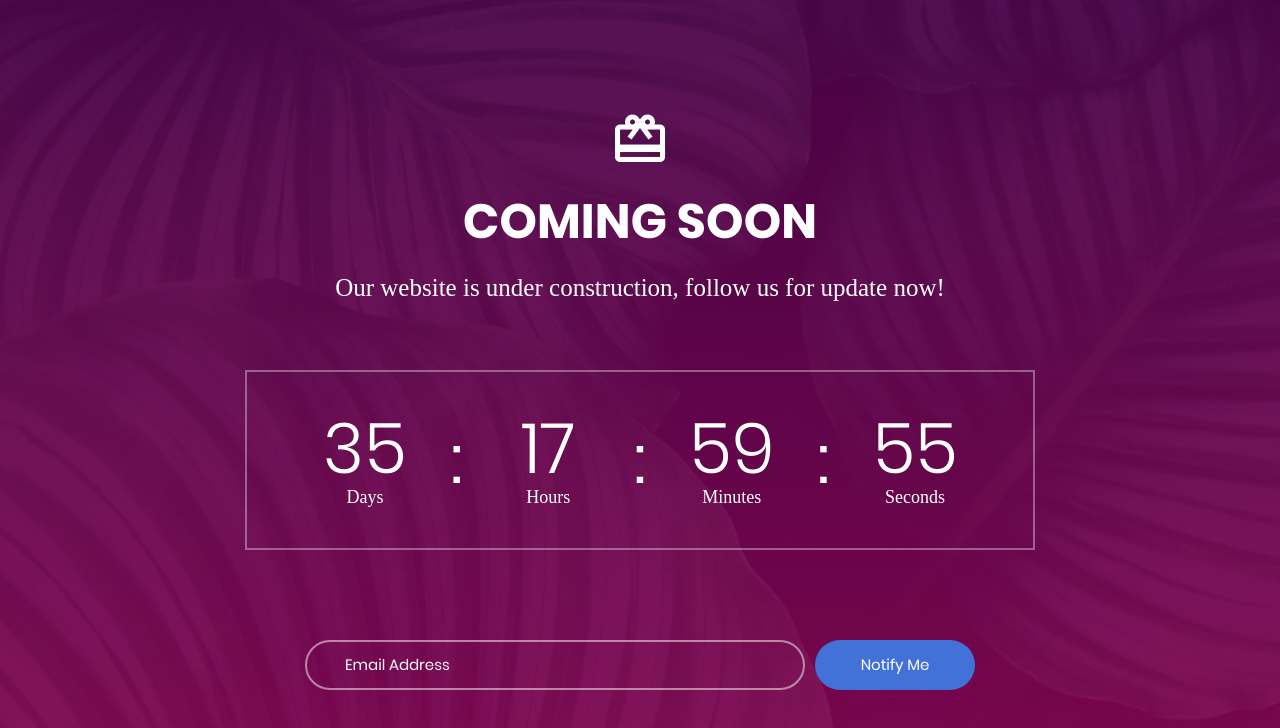
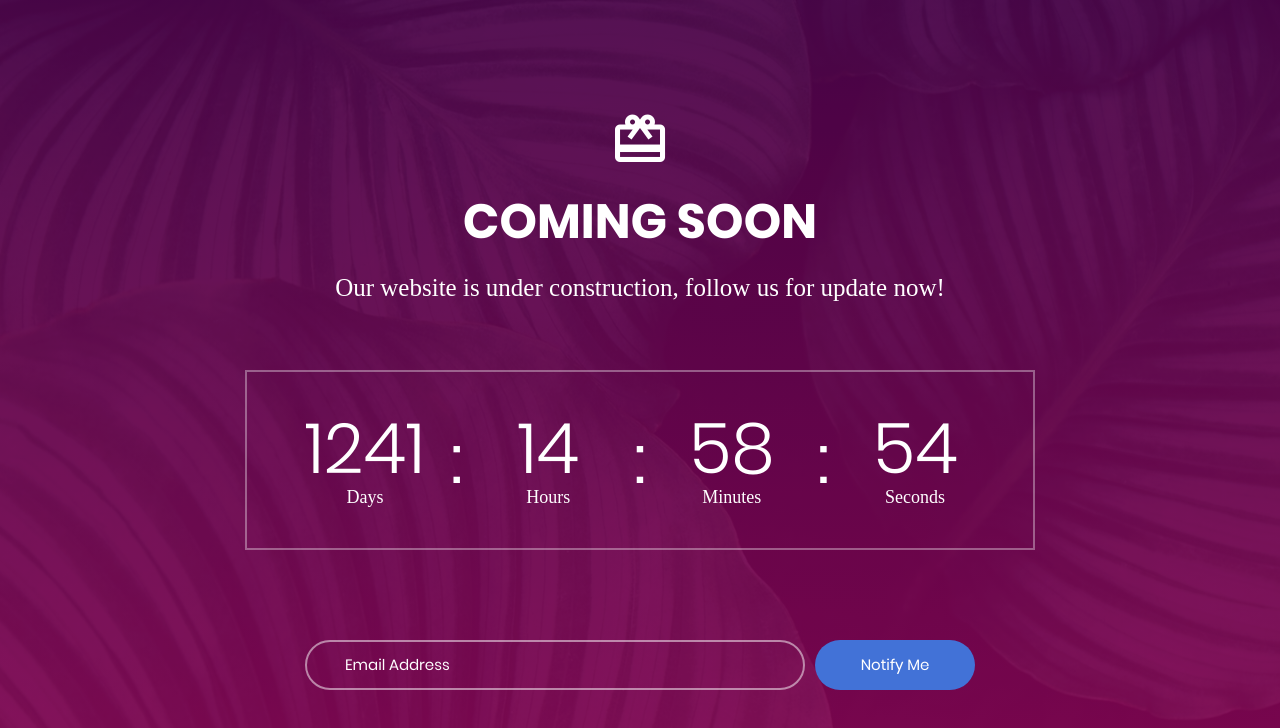
Before and after one commit to darkcolonist/comingsoon, a plain HTML site: page index.html in a window 1280 px wide. Drawn offline with Linux system fonts and the light colour scheme; a web font is replaced by a local one.

Commit message:
#2 functional with deadline

```diff
--- a/index.html
+++ b/index.html
@@ -72,7 +72,7 @@
 					<span class="focus-input100"></span>
 				</div>
 
-				<button class="flex-c-m s1-txt1 size2 how-btn trans-04 where1">
+				<button class="flex-c-m s1-txt1 size2 how-btn trans-04 where1" disabled="disabled">
 					Notify Me
 				</button>
 			</form>
@@ -96,19 +96,13 @@
 	<script src="vendor/countdowntime/moment-timezone-with-data.min.js"></script>
 	<script src="vendor/countdowntime/countdowntime.js"></script>
 	<script>
-		$('.cd100').countdown100({
-			/*Set Endtime here*/
-			/*Endtime must be > current time*/
-			endtimeYear: 0,
-			endtimeMonth: 0,
-			endtimeDate: 35,
-			endtimeHours: 18,
-			endtimeMinutes: 0,
-			endtimeSeconds: 0,
-			timeZone: ""
-			// ex:  timeZone: "America/New_York"
-			//go to " http://momentjs.com/timezone/ " to get timezone
-		});
+		/**
+		 * change only this based on your needs
+		 * @type {String}
+		 */
+		var deadline = "2024-12-12";
+
+		$('.cd100').countdown100(deadline);
 	</script>
 <!--===============================================================================================-->
 	<script src="vendor/tilt/tilt.jquery.min.js"></script>
--- a/vendor/countdowntime/countdowntime.js
+++ b/vendor/countdowntime/countdowntime.js
@@ -3,43 +3,11 @@
 
     $.fn.extend({
 
-      countdown100: function(options) {
-        var defaults = {
-          timeZone: "",
-          endtimeYear: 0,
-          endtimeMonth: 0,
-          endtimeDate: 0,
-          endtimeHours: 0,
-          endtimeMinutes: 0,
-          endtimeSeconds: 0,
-        }
-
-        var options =  $.extend(defaults, options);
+      countdown100: function(deadlineDateStr) {
+        var deadline = moment(deadlineDateStr);
 
         return this.each(function() {
           var obj = $(this);
-          var timeNow = new Date();
-
-          var tZ = options.timeZone; console.log(tZ);
-          var endYear = options.endtimeYear;
-          var endMonth = options.endtimeMonth;
-          var endDate = options.endtimeDate;
-          var endHours = options.endtimeHours;
-          var endMinutes = options.endtimeMinutes;
-          var endSeconds = options.endtimeSeconds;
-
-          if(tZ == "") {
-            var deadline = new Date(endYear, endMonth - 1, endDate, endHours, endMinutes, endSeconds);
-          }
-          else {
-            var deadline = moment.tz([endYear, endMonth - 1, endDate, endHours, endMinutes, endSeconds], tZ).format();
-          }
-
-          if(Date.parse(deadline) < Date.parse(timeNow)) {
-            var deadline = new Date(Date.parse(new Date()) + endDate * 24 * 60 * 60 * 1000 + endHours * 60 * 60 * 1000);
-          }
-
-
           initializeClock(deadline);
 
           function getTimeRemaining(endtime) {
@@ -48,13 +16,16 @@
             var minutes = Math.floor((t / 1000 / 60) % 60);
             var hours = Math.floor((t / (1000 * 60 * 60)) % 24);
             var days = Math.floor(t / (1000 * 60 * 60 * 24));
-            return {
+
+            var retval = {
               'total': t,
               'days': days,
               'hours': hours,
               'minutes': minutes,
               'seconds': seconds
             };
+
+            return retval;
           }
 
           function initializeClock(endtime) {
```
